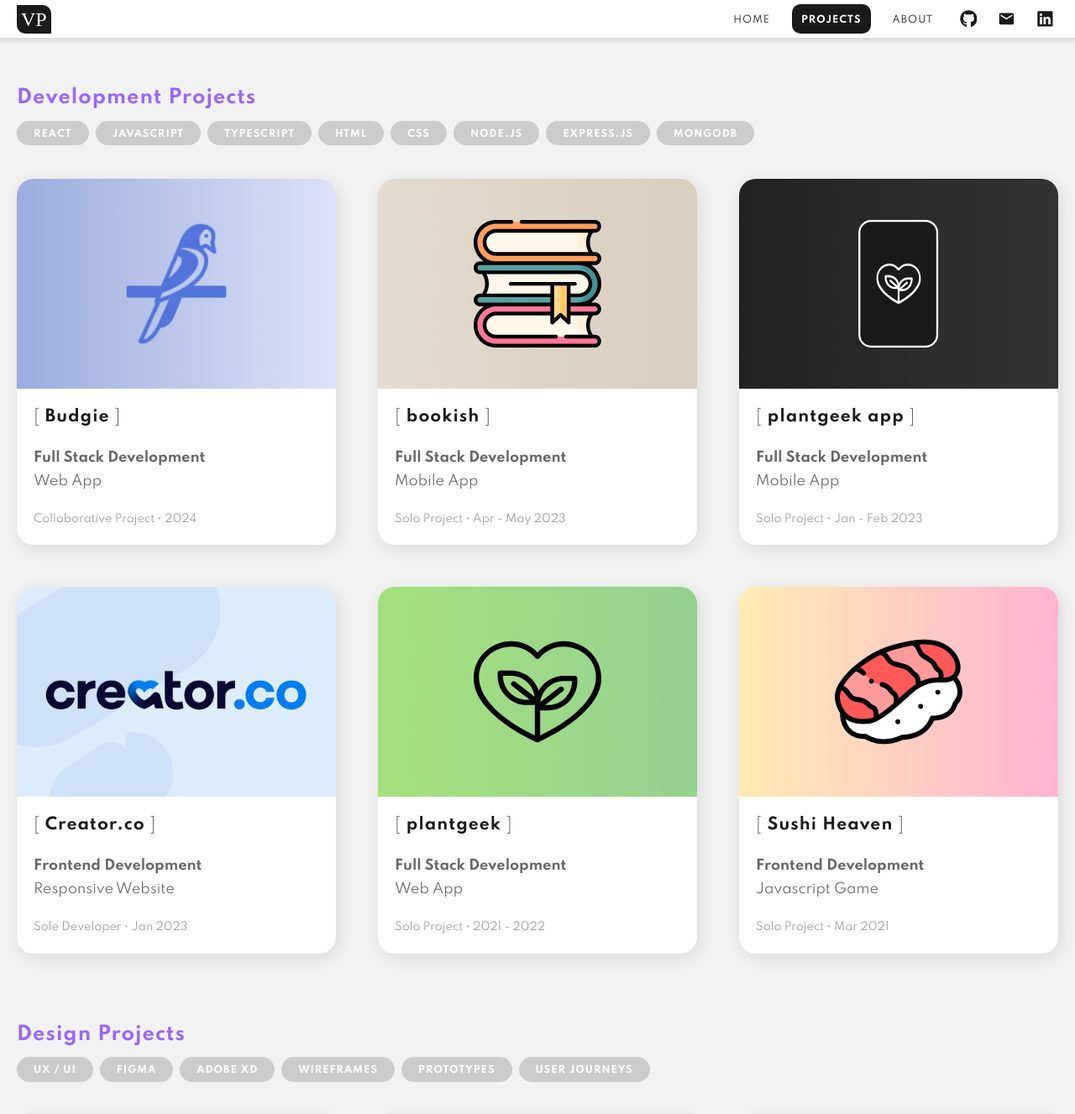
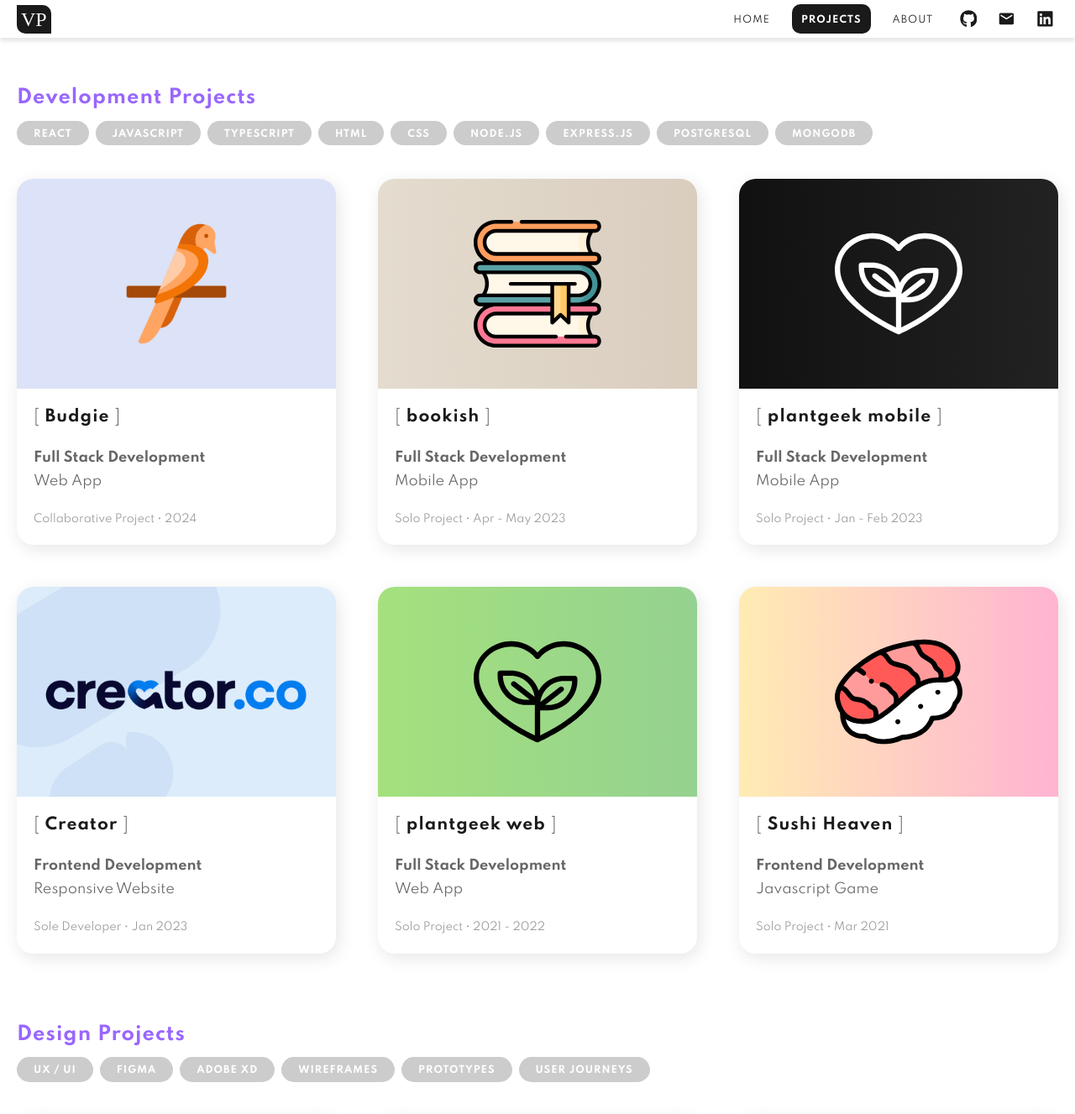
Before and after one commit to v-prt/portfolio, a React (Create React App) app: page /projects in a window 1280 px wide. Shown: the top 1327 px of the page at 84% size. Built offline with nearby package versions, Linux system fonts and the light colour scheme; a web font is replaced by a local one.

Commit message:
update skills and thumbnails

```diff
--- a/src/components/Skills.js
+++ b/src/components/Skills.js
@@ -27,8 +27,6 @@ export const Skills = () => {
               <li>React</li>
               <li>React Query</li>
               <li>Redux</li>
-              <li>PHP</li>
-              <li>WordPress</li>
             </ul>
           </div>
           <div className='group'>
@@ -40,6 +38,7 @@ export const Skills = () => {
               <li>RESTful APIs</li>
               <li>CRUD</li>
               <li>MySQL</li>
+              <li>PostgreSQL</li>
               <li>Prisma</li>
             </ul>
           </div>
@@ -49,6 +48,7 @@ export const Skills = () => {
               <li>VS Code</li>
               <li>Git</li>
               <li>GitHub</li>
+              <li>Docker</li>
               <li>Figma</li>
               <li>Adobe XD</li>
               <li>Canva</li>
--- a/src/routes/Projects.js
+++ b/src/routes/Projects.js
@@ -2,13 +2,13 @@ import { useEffect } from 'react'
 import { Link } from 'react-router-dom'
 import styled from 'styled-components/macro'
 import { COLORS, BREAKPOINTS, fadeIn } from '../GlobalStyles'
-import budgie from '../assets/budgie-thumbnail.svg'
+import budgie from '../assets/budgie-thumbnail.png'
 import bookish from '../assets/bookish-thumbnail.svg'
-import plantgeekApp from '../assets/plantgeek-app-thumbnail.svg'
+import plantgeekApp from '../assets/plantgeek-thumbnail.svg'
 import creatorco from '../assets/creatorco-thumbnail.png'
 import deaflink from '../assets/deaflink-thumbnail.svg'
 import swetz from '../assets/swetz-thumbnail.svg'
-import creatorProfile from '../assets/creator-profile-thumbnail.png'
+// import creatorProfile from '../assets/creator-profile-thumbnail.png'
 import ticketWidget from '../assets/ticket-widget-thumbnail.svg'
 import plantgeek from '../assets/plantgeek-thumbnail1.svg'
 // import eagleTek from '../assets/eagletek-thumbnail.svg'
@@ -41,7 +41,7 @@ export const Projects = () => {
     {
       path: 'plantgeek-app',
       thumbnail: plantgeekApp,
-      title: 'plantgeek app',
+      title: 'plantgeek mobile',
       type: 'Full Stack Development',
       device: 'Mobile App',
       role: 'Solo Project • Jan - Feb 2023',
@@ -49,7 +49,7 @@ export const Projects = () => {
     {
       path: 'creatorco',
       thumbnail: creatorco,
-      title: 'Creator.co',
+      title: 'Creator',
       type: 'Frontend Development',
       device: 'Responsive Website',
       role: 'Sole Developer • Jan 2023',
@@ -66,7 +66,7 @@ export const Projects = () => {
     {
       path: 'plantgeek',
       thumbnail: plantgeek,
-      title: 'plantgeek',
+      title: 'plantgeek web',
       type: 'Full Stack Development',
       device: 'Web App',
       role: 'Solo Project • 2021 - 2022',
@@ -149,6 +149,7 @@ export const Projects = () => {
             <span className='tag'>CSS</span>
             <span className='tag'>Node.js</span>
             <span className='tag'>Express.js</span>
+            <span className='tag'>PostgreSQL</span>
             <span className='tag'>MongoDB</span>
           </div>
         </div>
@@ -181,7 +182,7 @@ export const Projects = () => {
 }
 
 const Wrapper = styled.main`
-  background: #f2f2f2;
+  // background: #f2f2f2;
   flex: 1;
   min-height: 100vh;
   .page-inner {
```
Also changed, not shown: src/assets/budgie-thumbnail.png (added), src/assets/plantgeek-thumbnail.svg.
